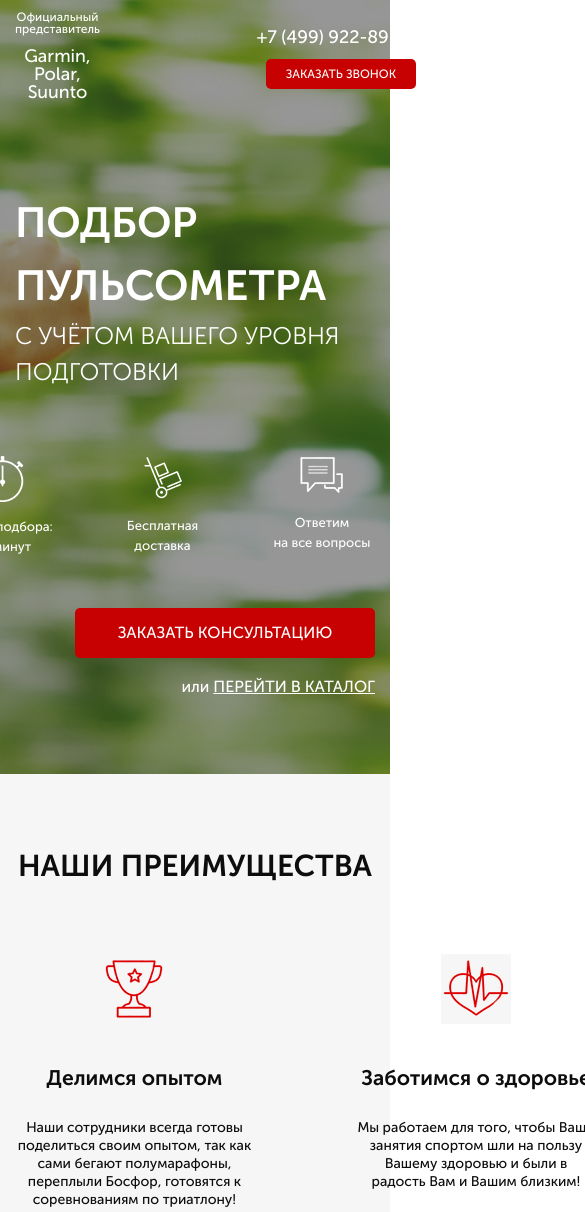
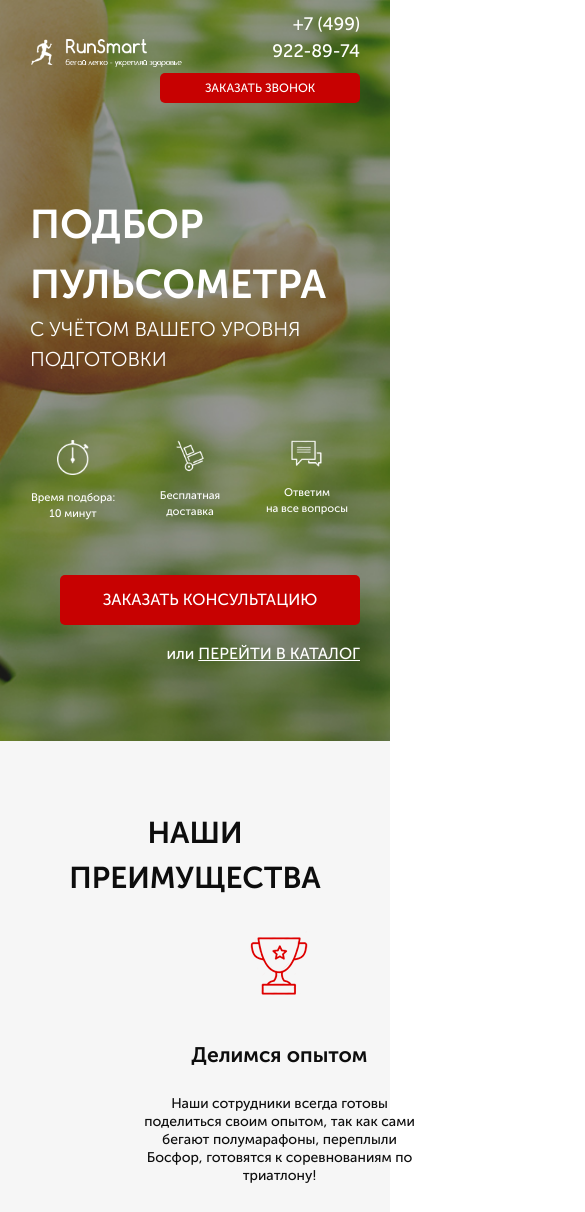
Before and after one commit to AlexandrJR/pulsometer, a website: page src/index.html in a window 390 px wide. Shown: the top 1212 px of the page, 585 px wide, since content can reach past the window. Drawn offline with Linux system fonts and the light colour scheme.

Commit message:
had addapted 3 section till 576px, mobile addaptation not done

```diff
--- a/src/sass/blocks/_header.sass
+++ b/src/sass/blocks/_header.sass
@@ -3,11 +3,11 @@
     justify-content: space-between
     align-items: center
     &__logo
-        width: 316px
+        width: 33%
         img
-            width: 70%
+            width: 90%
     &__official
-        width: 316px
+        width: 33%
         font-size: 12px
         line-height: 12px
         font-weight: 500
@@ -19,13 +19,14 @@
             font-size: 18px
             line-height: 18px
     &__contacts
+        width: 33%
         display: flex
         flex-direction: column
         align-items: flex-end
         button
             margin-top: 8px
     &__phone
-        width: 316px
+
         display: block
         font-size: 18px
         text-align: right
--- /dev/null
+++ b/src/sass/blocks/_media.sass
@@ -0,0 +1,62 @@
+@media screen and (max-width:1200px)
+	.container
+		padding: 0 10px
+	.advantage
+		&__block
+			width: 230px
+@media screen and (max-width:991px)
+	.container
+		padding: 0 30px
+	.header
+		&__official
+			font-size: 13px
+			span
+				font-size: 19px
+	.advantages
+		&__wrapper
+			padding-top: 0
+			width: 691px
+			flex-direction: column
+		&__block
+			margin: 0px auto
+			margin-top: 60px
+			width: 350px
+@media screen and (max-width:767px)
+	.title_white
+		text-align: center
+		font-size: 33px
+	.promo
+		background-position: 36%
+		&__header
+			font-size: 40px
+		&__subheader
+			font-size: 20px
+		&__icons
+			width: 340px
+		&__icon
+			font-size: 11px
+			img
+				width: 30%
+	.header
+		&__official
+			display: none
+		&__logo
+			width: 66%
+			align-content:
+			img
+				margin-top: -10px
+				width: 70%
+		.button
+			width: 200px
+	.advantages
+		&__wrapper
+			width: 499px
+		&__block
+			width: 290px
+			margin-top: 30px
+	.consultation
+		&__descr
+			font-size: 18px
+			text-align: center
+		.feed-form
+			margin: 36px auto
--- a/src/sass/style.sass
+++ b/src/sass/style.sass
@@ -10,3 +10,4 @@
 @import 'blocks/titles'
 @import 'blocks/consultation'
 @import 'blocks/forms'
+@import 'blocks/media'
```
Also changed, not shown: src/css/style.min.css.
